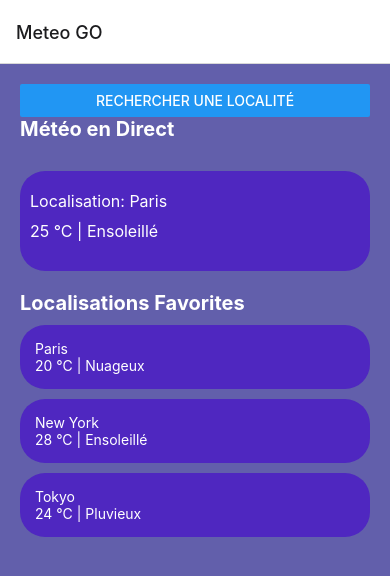
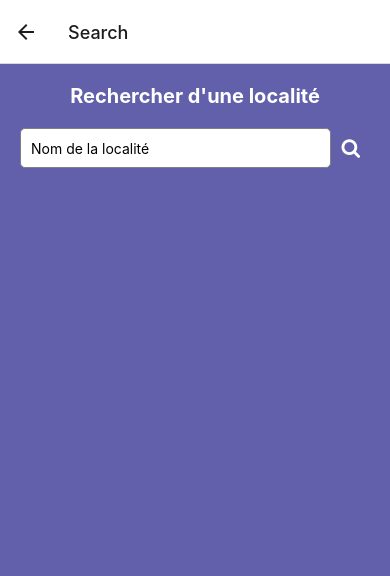
Before and after one commit to Pvpasall/MeteoGo, a React Native app: screen /Search in a window 390 px wide. Shown: the top 576 px of the page. Built offline with nearby package versions, Linux system fonts and the light colour scheme.

Commit message:
Search page done ✅

```diff
--- a/App.js
+++ b/App.js
@@ -2,6 +2,7 @@ import React from 'react';
 import { NavigationContainer } from '@react-navigation/native';
 import { createStackNavigator } from '@react-navigation/stack';
 import Home from './screens/home';
+import Search from './screens/search';
 
 const Stack = createStackNavigator();
 
@@ -10,6 +11,7 @@ const App = () => {
     <NavigationContainer>
       <Stack.Navigator initialRouteName="Home">
         <Stack.Screen name="Meteo GO" component={Home} />
+        <Stack.Screen name="Search" component={Search} />
       </Stack.Navigator>
     </NavigationContainer>
   );
--- a/screens/home.js
+++ b/screens/home.js
@@ -1,7 +1,7 @@
 import React from 'react';
 import { View, Text, Button, FlatList, StyleSheet } from 'react-native';
 
-const Home = () => {
+const Home = ({ navigation }) => {
     const weatherData = {
         temp: 25,
         description: 'Ensoleillé',
--- /dev/null
+++ b/screens/search.js
@@ -0,0 +1,68 @@
+import React, { useState } from 'react';
+import { View, Text, TextInput, TouchableOpacity, StyleSheet } from 'react-native';
+import Icon from 'react-native-vector-icons/FontAwesome';
+
+const Search = ({ navigation }) => {
+    const [city, setCity] = useState('');
+
+    const handleSearch = () => {
+        // Ajoutez la logique de recherche ici
+        // Par exemple, naviguer vers la page de détails avec la ville sélectionnée
+        navigation.navigate('Details', { city });
+    };
+
+    return (
+        <View style={styles.container}>
+            <Text style={styles.title}>Rechercher d'une localité</Text>
+            <View style={styles.inputContainer}>
+                <TextInput
+                    style={styles.input}
+                    placeholder="Nom de la localité"
+                    value={city}
+                    onChangeText={(text) => setCity(text)}
+                    autoFocus={true}
+                />
+                <TouchableOpacity onPress={handleSearch} style={styles.searchIconContainer}>
+                    <Icon name="search" size={20} color="white" />
+                </TouchableOpacity>
+            </View>
+        </View>
+    );
+};
+
+const styles = StyleSheet.create({
+    container: {
+        flex: 1,
+        backgroundColor: '#625FAB',
+        alignItems: 'center',
+        justifyContent: 'top',
+        padding: 20,
+    },
+    title: {
+        alignItems: 'center',
+        fontSize: 20,
+        fontWeight: 'bold',
+        color: '#fff',
+        marginBottom: 20,
+    },
+    inputContainer: {
+        flexDirection: 'row',
+        alignItems: 'left',
+        width: '100%',
+    },
+    input: {
+        height: 40,
+        width: '90%',
+        borderColor: 'gray',
+        borderWidth: 1,
+        marginBottom: 20,
+        paddingLeft: 10,
+        backgroundColor: '#fff',
+        borderRadius: 5,
+    },
+    searchIconContainer: {
+        margin: 10,
+    },
+});
+
+export default Search;
```
